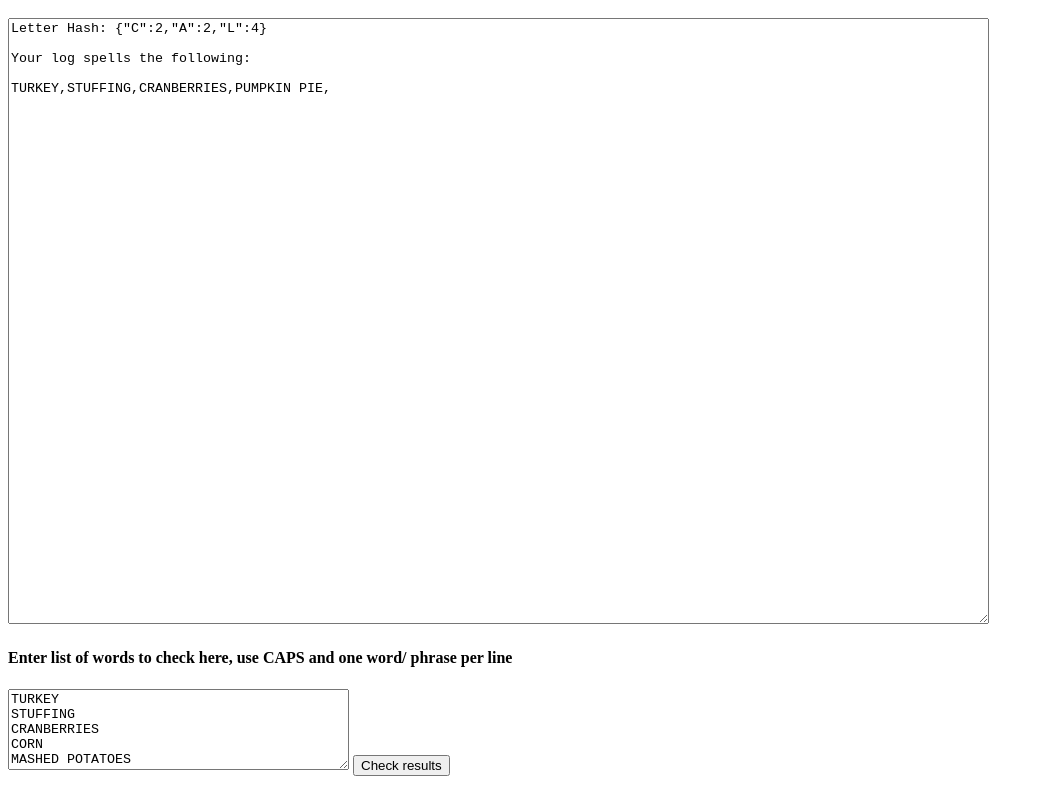
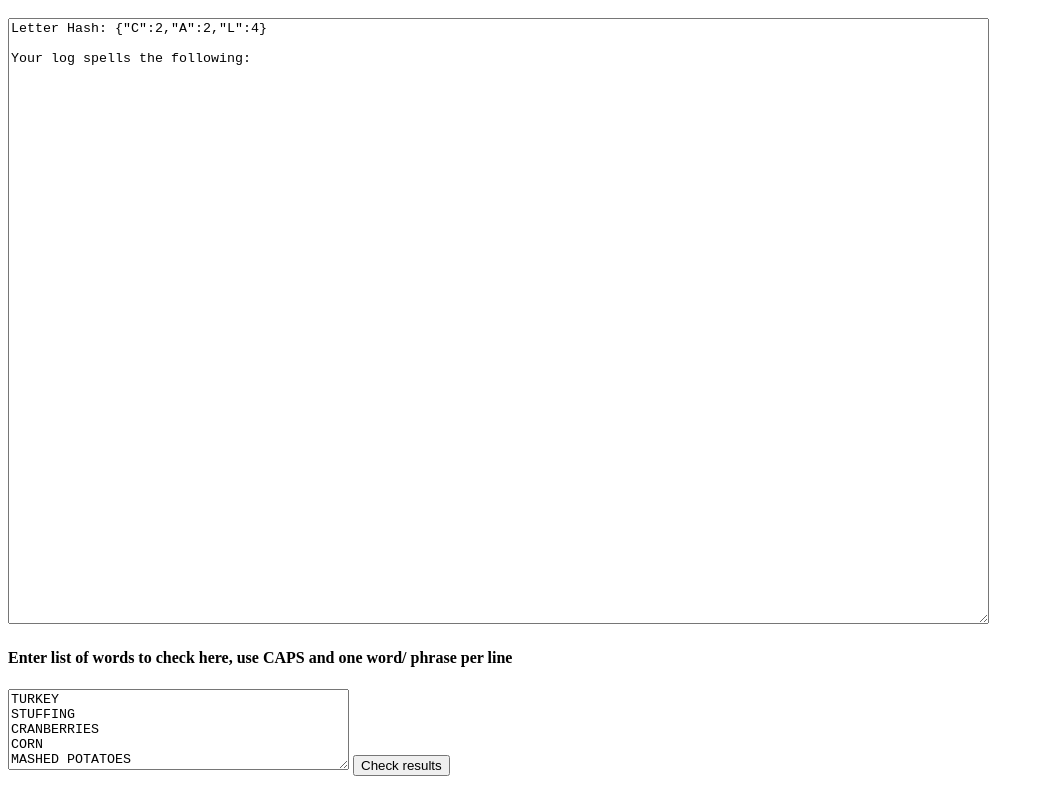
Before and after one commit to dcsim0n/november-wes-anagrams, a website: page index.html in a window 1280 px wide. Both pictures are taken after a click on the button "Check results". Shown: the part 101-893 px from the top of the page, without its empty margins (0-1044 px from the left). Drawn offline with Linux system fonts and the light colour scheme.

Commit message:
Fixed bug in checking letter hashes
by not checking if the letter key was defined, we got many false positives

```diff
--- a/index.html
+++ b/index.html
@@ -26,7 +26,7 @@
                         throw new Error("Input did not return valid call signs");
                     }
 
-                    const totalLetters = buildHash( calls );
+                    const totalLetters = buildHash( calls, 2 );
                     csvInput.value = "Letter Hash: " + JSON.stringify( totalLetters );
 
                     //check for words we can spell
--- a/index.js
+++ b/index.js
@@ -6,7 +6,7 @@
 */
 
 
-LETTER_MULTIPLIER = 2;
+
 
 function loadCalls(text){
     const parsedTest = Papa.parse(text);
@@ -18,7 +18,7 @@ function loadCalls(text){
     return callSigns.filter( call => call ); //Filter undefined values
 }
 
-function buildHash( arr ){
+function buildHash( arr, multiplier=1 ){
     const letterHash = {};
 
     for (let i = 0; i < arr.length; i++){
@@ -27,13 +27,15 @@ function buildHash( arr ){
 
             for(let j = 0; j < letters.length; j++) {
                 if(letterHash[ letters[j] ]){
-                    letterHash[ letters[j] ] = letterHash[letters[j]] + LETTER_MULTIPLIER //If the letter is already there, increase the count
+                    letterHash[ letters[j] ] = letterHash[letters[j]] + multiplier //If the letter is already there, increase the count
                 }else{
-                    letterHash[ letters[j] ] = LETTER_MULTIPLIER;
+                    letterHash[ letters[j] ] = multiplier;
                 }
             }
         }
     }
+    console.log("Hash for: ", arr)
+    console.log(letterHash);
     return letterHash;
 }
 
@@ -41,8 +43,12 @@ function checkWords( totalLetters, words ){
     return words.filter( word =>{
         const targetLetters = buildHash( [word] );
         let isSpelled = true;
+        console.log("Checking", word)
         Object.keys(targetLetters).forEach( letter =>{
-            if( targetLetters[letter] > totalLetters[letter] ){ // Check if there are enough letters to spell this word
+            console.log(`totalLetters[${letter}]`, totalLetters[letter])
+            if(totalLetters[letter] == undefined ){
+                isSpelled = false;
+            }else if( targetLetters[letter] > totalLetters[letter] ){ // Check if there are enough letters to spell this word
                 isSpelled = false;
             }else{
                 totalLetters[letter]--;
```
